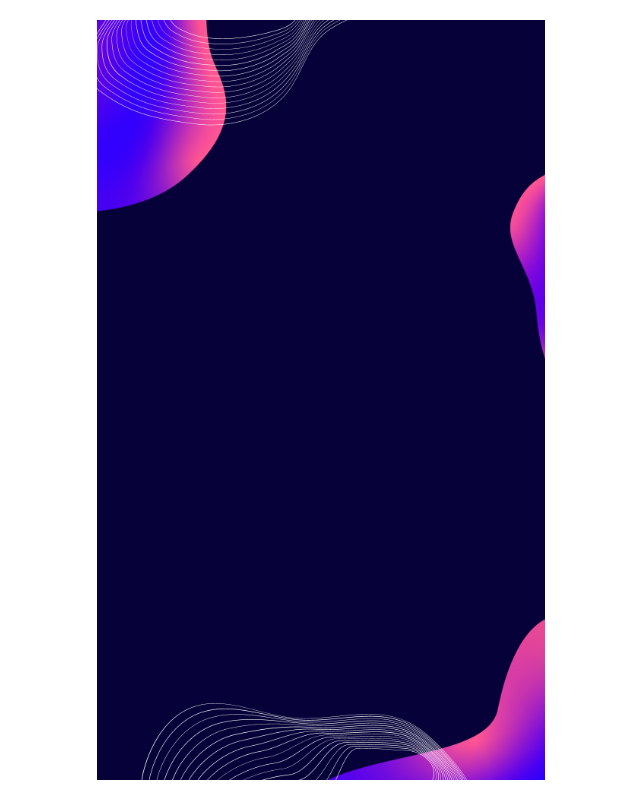
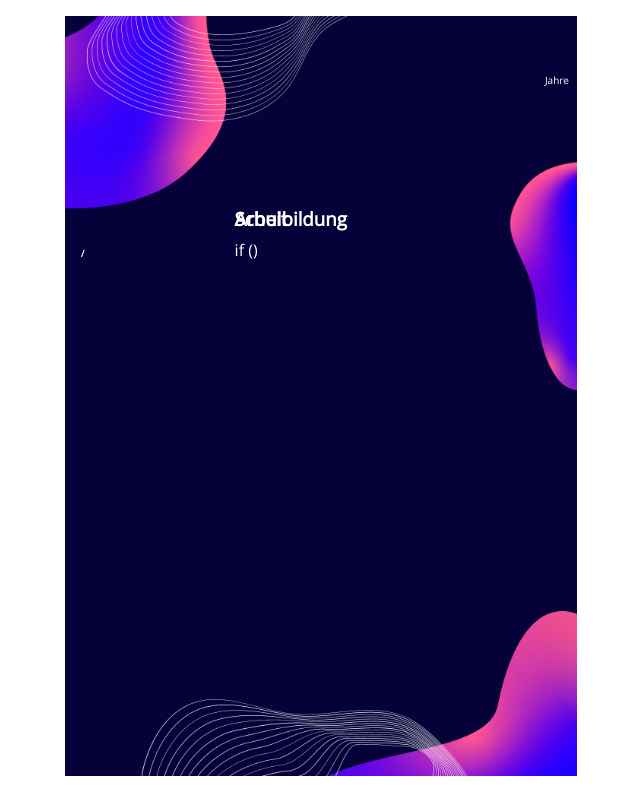
Before and after one commit to Jackeline-Matos/Lebenslauf, a React (Create React App) app in the folder lebenslauf/: page /templatezwei in a window 1280 px wide. Shown: the whole page, without its empty margins (319-959 px from the left). Built offline with nearby package versions, Linux system fonts and the light colour scheme.

Commit message:
bearbeitungtemplatezwei

```diff
--- a/lebenslauf/src/components/TemplateZwei.css
+++ b/lebenslauf/src/components/TemplateZwei.css
@@ -1,20 +1,73 @@
-body {
+*body {
+  margin: 0;
+  padding: 0;
+  box-sizing: border-box;
+  font-family: "Open Sans", sans-serif;
+
 }
-.boxZwei {
-  display: flex;
+
+h1{
+  font-size: 2rem;
+}
+
+.container{
+  display: grid;
   align-items: center;
   justify-content: center;
   align-self: center;
   height: 100vh;
   width: 100vw;
+  color:white;
 }
-
-.boxZwei div {
-  width: 35vw;
+.container .box2 {
+  display: grid;
+  grid-template-columns: 30% 70%;
+  grid-template-rows: 1fr 1fr 1fr 1fr;
+  width: 40vw;
   height: 95vh;
-
+  margin: auto;
+  margin-top: 1rem;
   background-image: url("../images/Chef\ de\ Cozinha\ Currículo\ Simples\ com\ Foto\ \(5\).png");
   background-position: center;
   background-repeat: no-repeat;
   background-size: cover;
 }
+
+.boxName{
+    display: flex;
+    flex-direction: column;
+    width: 40%;
+    margin-left: 1rem;
+}
+
+.boxCityTelEmailAlter{
+    grid-column: 2/3 ;
+    grid-row: 1/2 ;
+    margin-top: 3.5rem;
+    margin-right: .5rem;
+    line-height: 1rem;
+    font-size: 10px;
+    justify-self: end;
+
+
+}
+
+.boxStartEndBeruf{
+  grid-column: 1/2;
+  grid-row: 2/3 ;
+  margin-top: 2.5rem;
+  margin-left: 1rem;
+  font-size: x-small;
+  width: 100%;
+}
+
+.boxStellenUnterBeruf{
+  grid-column: 2/4 ;
+  grid-row: 2/4 ;
+  margin-left: 1rem;
+}
+
+.boxStellenUnterBeruf h3{
+  margin: 0;
+  padding-bottom: 0.5rem;
+}
--- a/lebenslauf/src/components/TemplateZwei.js
+++ b/lebenslauf/src/components/TemplateZwei.js
@@ -1,11 +1,82 @@
+import UserContext from "../context/UserContext";
+import { useContext } from "react";
+import { useEffect } from "react";
 import "./TemplateZwei.css";
 const TemplateZwei = () => {
+  const [user, setUser] = useContext(UserContext);
+  useEffect(() => {
+    const userData = JSON.parse(localStorage.getItem("data"));
+
+    if (userData) {
+      setUser(userData);
+    }
+  }, []);
+  const beruf = [
+    {
+      start: user.start,
+      end: user.end,
+      unternehmen: user.unternehmen,
+      stellen: user.stellen,
+    },
+    {
+      start: user.startEins,
+      end: user.endEins,
+      unternehmen: user.unternehmenEins,
+      stellen: user.stellenEins,
+    },
+    {
+      start: user.startZwei,
+      end: user.endZwei,
+      unternehmen: user.unternehmenZwei,
+      stellen: user.stellenZwei,
+    },
+  ];
+
   return (
-    <>
-      <div class="boxZwei">
-        <div></div>
+    <div className="container">
+      <div className="box2">
+        <div className="boxName">
+          <h1>
+            {user.name.toUpperCase()} {user.vorname.toUpperCase()}
+          </h1>
+        </div>
+        <div className="boxCityTelEmailAlter">
+          <p>{user.stadt}</p>
+          <p>{user.tel}</p>
+          <p>{user.mail}</p>
+          <p>{user.alter} Jahre</p>
+        </div>
+
+        <div class="boxStartEndBeruf">
+          <p>
+            {" "}
+            {user.start} / {user.end}
+          </p>
+        </div>
+
+        <div class="boxStellenUnterBeruf">
+          <h3>Arbeit</h3>
+          {beruf.map((item) => (
+            <ul className="ul">
+              <li>{item.stellen}</li>
+              <li>{item.unternehmen}</li>
+            </ul>
+          ))}
+        </div>
+
+        <div class="boxStartEndBeruf">
+          <p>
+            {" "}
+            {user.start} / {user.end}
+          </p>
+        </div>
+
+        <div class="boxStellenUnterBeruf">
+          <h3>Schulbildung</h3>
+          if ({user.schulForm}) {<p></p>}
+        </div>
       </div>
-    </>
+    </div>
   );
 };
 
```
